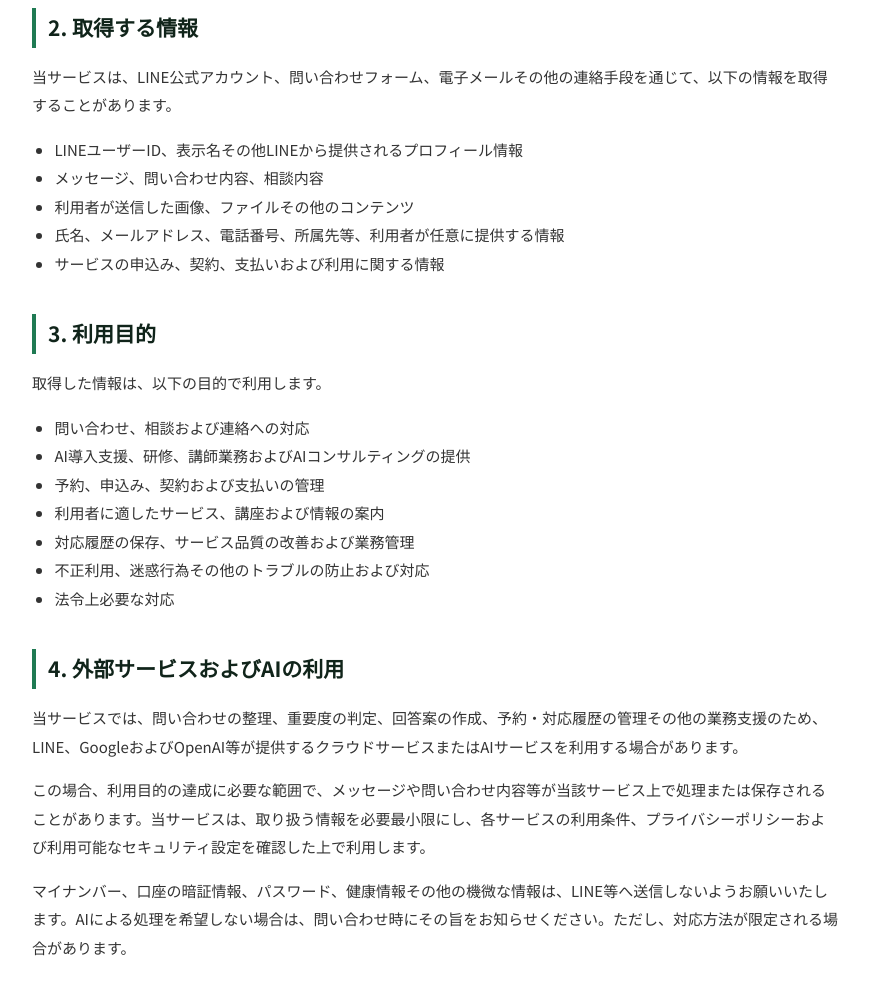
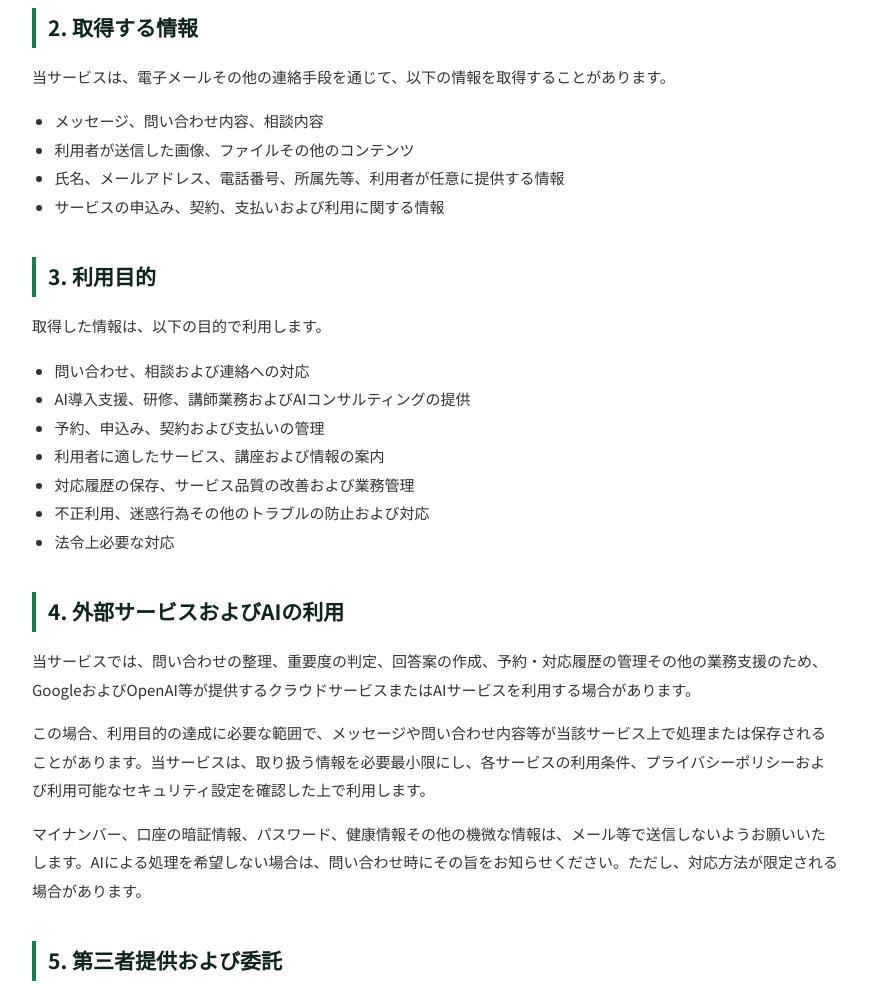
Before and after one commit to exel1726e-ux/ai-miyazaki, a plain HTML site: page privacy-policy.html in a window 1280 px wide. Shown: the part 540-1524 px from the top of the page, without its empty margins (204-1073 px from the left). Drawn offline with Linux system fonts and the light colour scheme.

Commit message:
プライバシーポリシー・利用規約からLINEの記載を削除
Co-Authored-By: Claude Sonnet 5.5 <noreply@anthropic.com>

```diff
--- a/privacy-policy.html
+++ b/privacy-policy.html
@@ -23,9 +23,8 @@
     </ul>
 
     <h2>2. 取得する情報</h2>
-    <p>当サービスは、LINE公式アカウント、問い合わせフォーム、電子メールその他の連絡手段を通じて、以下の情報を取得することがあります。</p>
+    <p>当サービスは、電子メールその他の連絡手段を通じて、以下の情報を取得することがあります。</p>
     <ul>
-      <li>LINEユーザーID、表示名その他LINEから提供されるプロフィール情報</li>
       <li>メッセージ、問い合わせ内容、相談内容</li>
       <li>利用者が送信した画像、ファイルその他のコンテンツ</li>
       <li>氏名、メールアドレス、電話番号、所属先等、利用者が任意に提供する情報</li>
@@ -45,9 +44,9 @@
     </ul>
 
     <h2>4. 外部サービスおよびAIの利用</h2>
-    <p>当サービスでは、問い合わせの整理、重要度の判定、回答案の作成、予約・対応履歴の管理その他の業務支援のため、LINE、GoogleおよびOpenAI等が提供するクラウドサービスまたはAIサービスを利用する場合があります。</p>
+    <p>当サービスでは、問い合わせの整理、重要度の判定、回答案の作成、予約・対応履歴の管理その他の業務支援のため、GoogleおよびOpenAI等が提供するクラウドサービスまたはAIサービスを利用する場合があります。</p>
     <p>この場合、利用目的の達成に必要な範囲で、メッセージや問い合わせ内容等が当該サービス上で処理または保存されることがあります。当サービスは、取り扱う情報を必要最小限にし、各サービスの利用条件、プライバシーポリシーおよび利用可能なセキュリティ設定を確認した上で利用します。</p>
-    <p>マイナンバー、口座の暗証情報、パスワード、健康情報その他の機微な情報は、LINE等へ送信しないようお願いいたします。AIによる処理を希望しない場合は、問い合わせ時にその旨をお知らせください。ただし、対応方法が限定される場合があります。</p>
+    <p>マイナンバー、口座の暗証情報、パスワード、健康情報その他の機微な情報は、メール等で送信しないようお願いいたします。AIによる処理を希望しない場合は、問い合わせ時にその旨をお知らせください。ただし、対応方法が限定される場合があります。</p>
 
     <h2>5. 第三者提供および委託</h2>
     <p>当サービスは、次の場合を除き、本人の同意なく個人データを第三者へ提供しません。</p>
@@ -69,7 +68,7 @@
     <p>本人から、当サービスが保有する個人情報の開示、訂正、利用停止または削除等の請求があった場合は、本人確認を行った上で、法令に従って対応します。</p>
 
     <h2>9. 本ポリシーの変更</h2>
-    <p>法令、サービス内容または個人情報の取扱方法の変更に応じて、本ポリシーを変更することがあります。重要な変更がある場合は、LINE公式アカウントまたは当サービスのウェブページ等でお知らせします。</p>
+    <p>法令、サービス内容または個人情報の取扱方法の変更に応じて、本ポリシーを変更することがあります。重要な変更がある場合は、当サービスのウェブページ等でお知らせします。</p>
 
     <p class="effective-date">制定日：2026年9月13日</p>
     <a class="back-link" href="index.html">← トップページへ戻る</a>
```
Also changed, not shown: terms-of-service.html (+1 -1 lines).
